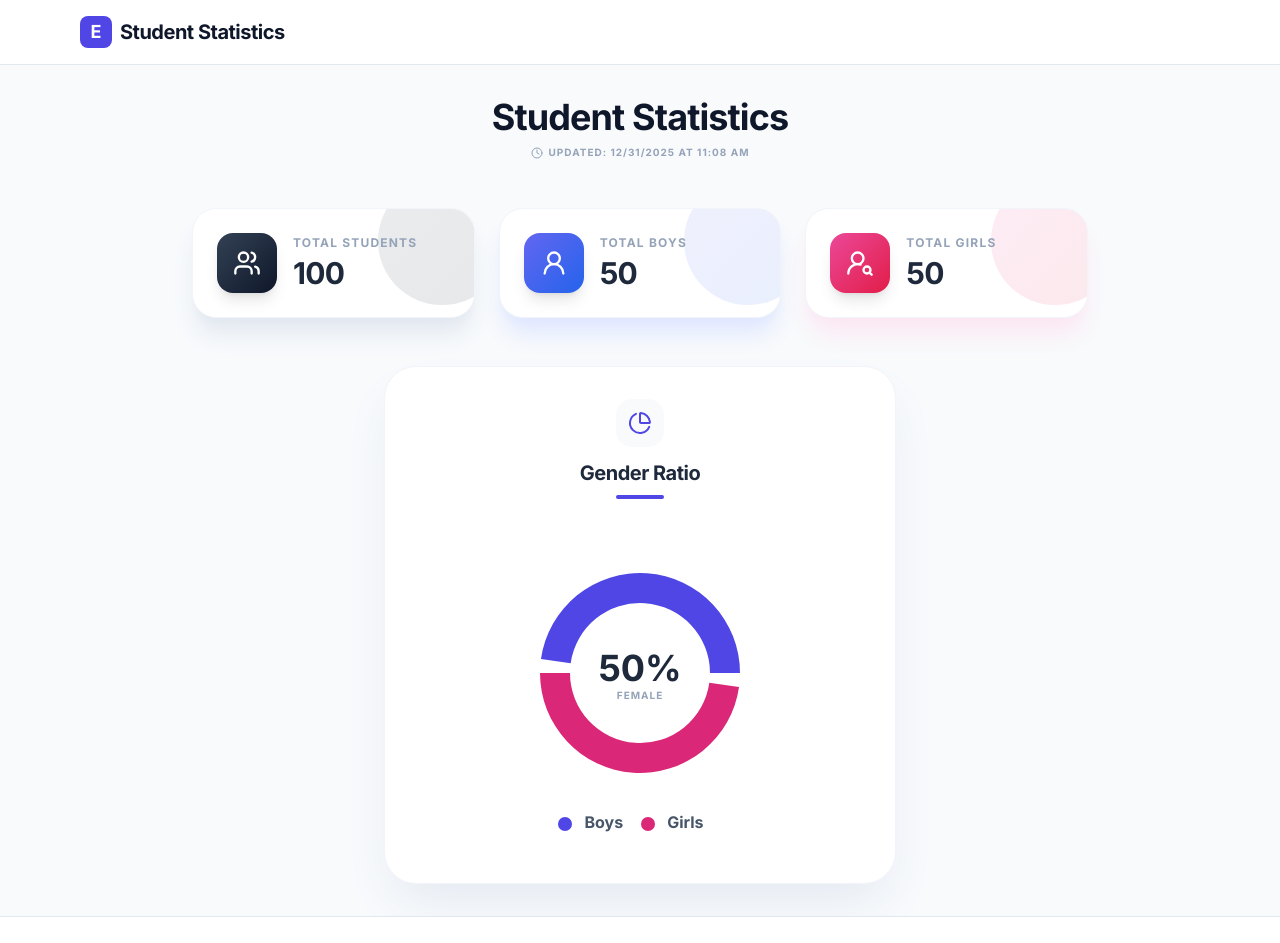
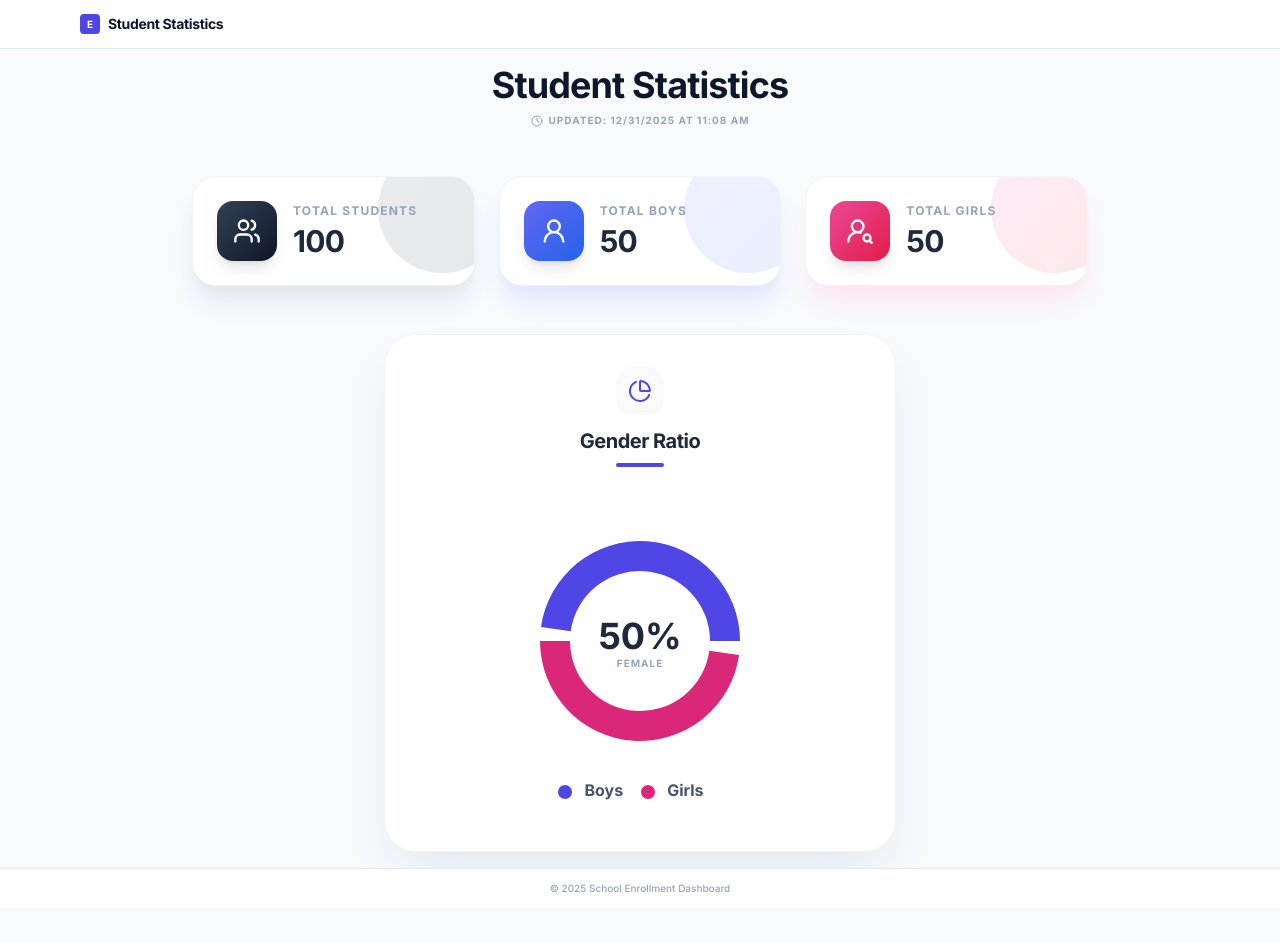
Before and after one commit to samm22174-beep/edu-stats-dashboard, a React (Vite) app: page / in a window 1280 px wide. Shown: the top 943 px of the page. After the commit the page ends 908 px from the top, so only its background shows below. Built offline with nearby package versions, Linux system fonts and the light colour scheme.

Commit message:
Update App.tsx

```diff
--- a/App.tsx
+++ b/App.tsx
@@ -1,8 +1,7 @@
-import React, { useState, useEffect, useCallback } from 'react';
-import { StudentStats, InsightData } from './types';
+import React, { useState, useEffect } from 'react';
+import { StudentStats } from './types';
 import PublicDashboard from './PublicDashboard';
 import AdminPanel from './AdminPanel';
-import { getStatsInsights } from './geminiService';
 
 const STORAGE_KEY = 'edu_stats_data';
 
@@ -20,10 +19,7 @@ const App: React.FC = () => {
   });
 
   const [isAdmin, setIsAdmin] = useState(false);
-  const [insights, setInsights] = useState<InsightData | null>(null);
-  const [loadingInsights, setLoadingInsights] = useState(false);
 
-  // Check URL for ?admin=true
   useEffect(() => {
     const params = new URLSearchParams(window.location.search);
     setIsAdmin(params.get('admin') === 'true');
@@ -33,19 +29,6 @@ const App: React.FC = () => {
     localStorage.setItem(STORAGE_KEY, JSON.stringify(stats));
   }, [stats]);
 
-  const fetchInsights = useCallback(async () => {
-    if (!isAdmin) { // Only fetch insights for public view to save tokens/improve speed
-      setLoadingInsights(true);
-      const data = await getStatsInsights(stats);
-      if (data) setInsights(data);
-      setLoadingInsights(false);
-    }
-  }, [stats, isAdmin]);
-
-  useEffect(() => {
-    fetchInsights();
-  }, [fetchInsights]);
-
   const handleUpdateStats = (newStats: StudentStats) => {
     setStats(newStats);
   };
@@ -53,25 +36,25 @@ const App: React.FC = () => {
   return (
     <div className="min-h-screen bg-slate-50 flex flex-col">
       <header className="bg-white border-b border-slate-200 sticky top-0 z-50">
-        <div className="max-w-6xl mx-auto px-4 h-16 flex items-center justify-between">
+        <div className="max-w-6xl mx-auto px-4 h-12 flex items-center justify-between">
           <div className="flex items-center space-x-2">
-            <div className="w-8 h-8 bg-indigo-600 rounded-lg flex items-center justify-center">
-              <span className="text-white font-bold text-lg">E</span>
+            <div className="w-5 h-5 bg-indigo-600 rounded flex items-center justify-center">
+              <span className="text-white font-bold text-[10px]">E</span>
             </div>
-            <h1 className="text-xl font-bold text-slate-900 tracking-tight">
+            <h1 className="text-sm font-bold text-slate-900 tracking-tight">
               {isAdmin ? 'EduStats Admin' : 'Student Statistics'}
             </h1>
           </div>
 
           {isAdmin && (
-            <div className="flex items-center px-3 py-1 bg-amber-50 text-amber-700 rounded-full border border-amber-100">
-              <span className="text-[10px] font-bold uppercase tracking-widest">Editor Mode</span>
+            <div className="flex items-center px-2 py-0.5 bg-amber-50 text-amber-700 rounded-full border border-amber-100">
+              <span className="text-[8px] font-bold uppercase tracking-widest">Admin</span>
             </div>
           )}
         </div>
       </header>
 
-      <main className="flex-grow max-w-6xl mx-auto w-full p-4 md:p-8">
+      <main className="flex-grow w-full p-2 md:p-4 overflow-x-hidden">
         {isAdmin ? (
           <AdminPanel
             stats={stats}
@@ -80,19 +63,14 @@ const App: React.FC = () => {
         ) : (
           <PublicDashboard
             stats={stats}
-            insights={insights}
-            loadingInsights={loadingInsights}
           />
         )}
       </main>
 
-      <footer className="bg-white border-t border-slate-200 py-6">
+      <footer className="bg-white border-t border-slate-200 py-3">
         <div className="max-w-6xl mx-auto px-4 text-center">
-          <p className="text-sm text-slate-500">
-            &copy; {new Date().getFullYear()} EduStats Analytics.
-            {!isAdmin && (
-              <span className="ml-1 opacity-0 pointer-events-none">Admin access via ?admin=true</span>
-            )}
+          <p className="text-[10px] text-slate-400 font-medium">
+            &copy; {new Date().getFullYear()} School Enrollment Dashboard
           </p>
         </div>
       </footer>
```
